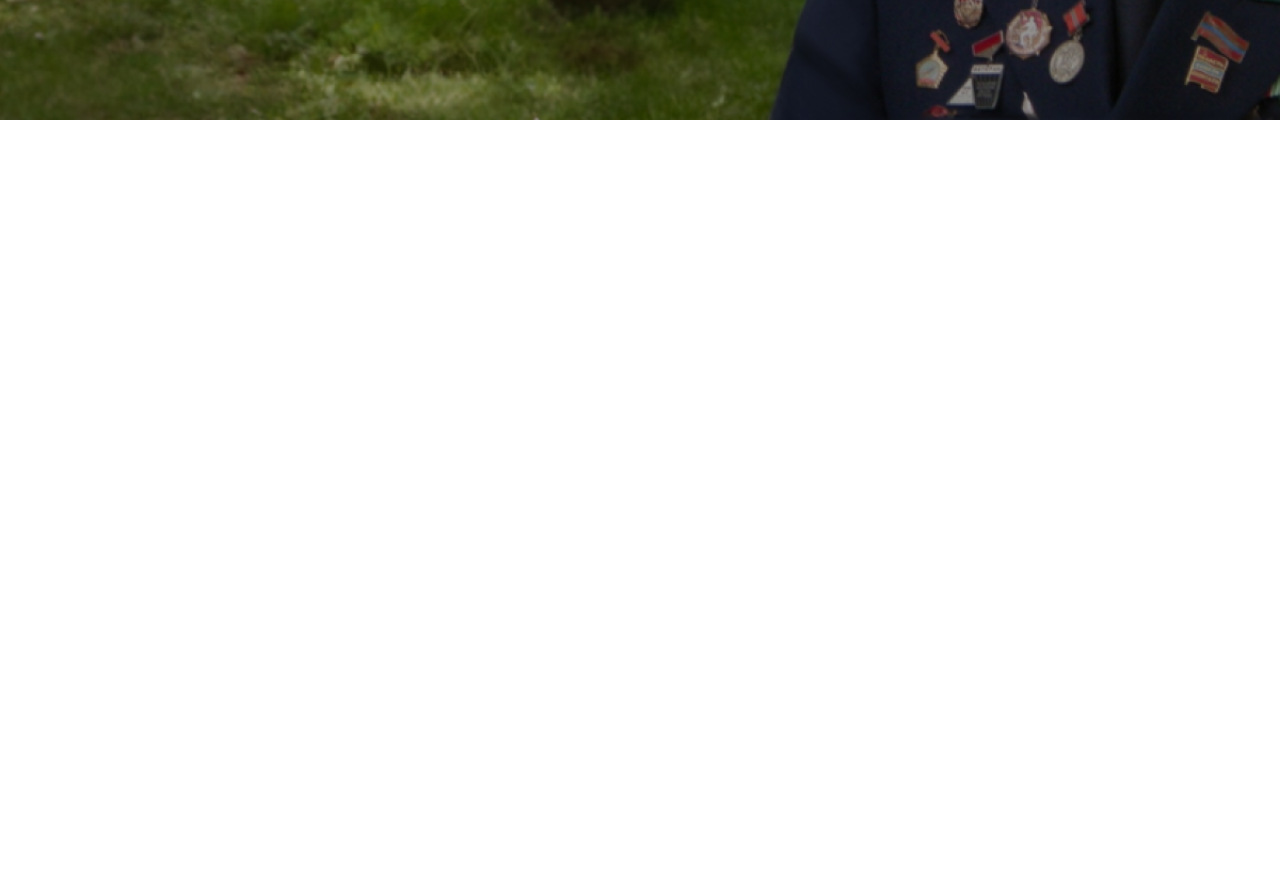
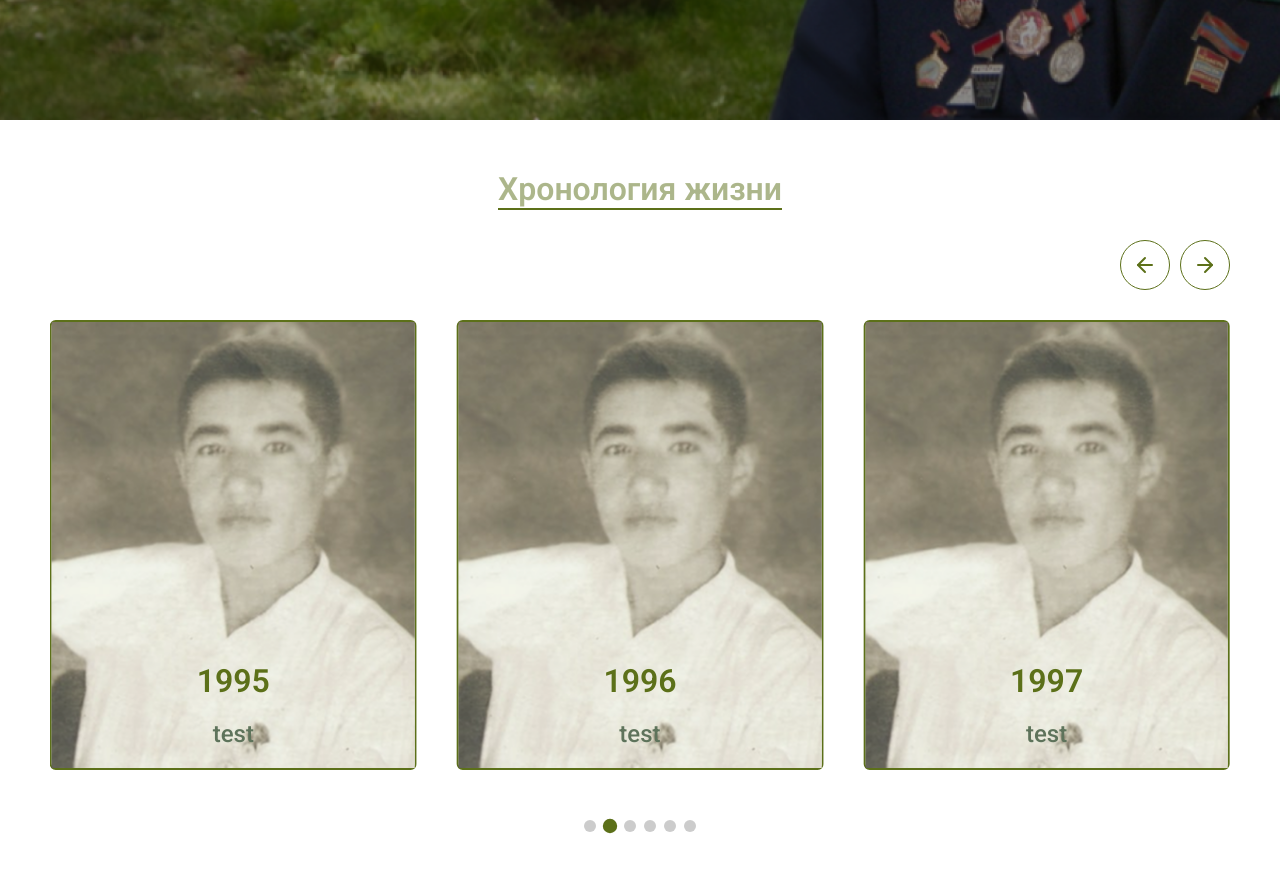
Before and after one commit to Annnabelle/web-page-for-May-9th, a React (Vite) app: page / in a window 1280 px wide. Shown: the part 680-1552 px from the top of the page. Before the commit the page ends 800 px from the top, so only its background shows below. Built offline with nearby package versions, Linux system fonts and the light colour scheme.

Commit message:
add chronology slider

```diff
--- a/package.json
+++ b/package.json
@@ -12,13 +12,16 @@
   "dependencies": {
     "react": "^19.0.0",
     "react-dom": "^19.0.0",
+    "react-icons": "^5.5.0",
     "react-router-dom": "^7.5.1",
-    "sass": "^1.86.3"
+    "sass": "^1.86.3",
+    "swiper": "^11.2.6"
   },
   "devDependencies": {
     "@eslint/js": "^9.22.0",
     "@types/react": "^19.0.10",
     "@types/react-dom": "^19.0.4",
+    "@types/swiper": "^6.0.0",
     "@vitejs/plugin-react": "^4.3.4",
     "eslint": "^9.22.0",
     "eslint-plugin-react-hooks": "^5.2.0",
--- a/src/App.tsx
+++ b/src/App.tsx
@@ -1,13 +1,13 @@
-import { useState } from 'react'
+
 import { BrowserRouter } from 'react-router-dom'
 import Header from './components/header'
-import Hero from './components/hero'
+import Home from './pages/home'
 function App() {
 
   return (
     <BrowserRouter>
       <Header/>
-      <Hero/>
+      <Home/>
     </BrowserRouter>
   )
 }
--- /dev/null
+++ b/src/components/chronology/index.tsx
@@ -0,0 +1,116 @@
+import React, { useRef, useState } from "react";
+import { Swiper, SwiperSlide } from "swiper/react";
+import { Autoplay, Navigation } from "swiper/modules";
+import { FiArrowLeft, FiArrowRight } from "react-icons/fi";
+import chronologyImage from "../../assets/chronology.png";
+import "swiper/swiper-bundle.css";
+import "./styles.sass";
+
+const Chronology = () => {
+  const prevRef = useRef<HTMLButtonElement>(null);
+  const nextRef = useRef<HTMLButtonElement>(null);
+  const [activeIndex, setActiveIndex] = useState(0);
+
+  const chronologyContent = [
+    { id: 1, img: chronologyImage, heading: "1995", description: "test" },
+    { id: 2, img: chronologyImage, heading: "1996", description: "test" },
+    { id: 3, img: chronologyImage, heading: "1997", description: "test" },
+    { id: 4, img: chronologyImage, heading: "1998", description: "test" },
+    { id: 5, img: chronologyImage, heading: "1999", description: "test" },
+    { id: 6, img: chronologyImage, heading: "2000", description: "test" },
+  ];
+
+  return (
+    <div className="chronology">
+      <div className="container">
+        <div className="chronology-content">
+          <div className="chronology-content-title">
+            <h3 className="title">Хронология жизни</h3>
+          </div>
+          <div className="chronology-btns">
+            <button ref={prevRef} className="slider-btn arrow-left">
+              <FiArrowLeft />
+            </button>
+            <button ref={nextRef} className="slider-btn arrow-right">
+              <FiArrowRight />
+            </button>
+          </div>
+
+          <Swiper
+            spaceBetween={50}
+            slidesPerView={3}
+            loop={true}
+            autoplay={{ delay: 2000 }}
+            navigation={{
+              prevEl: prevRef.current!,
+              nextEl: nextRef.current!,
+            }}
+            onBeforeInit={(swiper) => {
+              // @ts-ignore
+              swiper.params.navigation.prevEl = prevRef.current;
+              // @ts-ignore
+              swiper.params.navigation.nextEl = nextRef.current;
+            }}
+            onSlideChange={(swiper) => setActiveIndex(swiper.realIndex)}
+            modules={[Autoplay, Navigation]}
+            centeredSlides={true}
+            speed={1200}
+            className="chronology-swiper"
+            breakpoints={{
+              0: {
+                slidesPerView: 1,
+                spaceBetween: 20,
+              },
+              768: {
+                slidesPerView: 1,
+                spaceBetween: 50,
+              },
+              850: {
+                slidesPerView: 2.5,
+                spaceBetween: 50,
+              },
+              990: {
+                slidesPerView: 2.5,
+                spaceBetween: 50,
+              },
+              1250: {
+                slidesPerView: 3,
+                spaceBetween: 40,
+              },
+            }}
+          >
+            {chronologyContent.map((item) => (
+              <SwiperSlide key={item.id}>
+                <div className="chronology-card">
+                  <div className="chronology-card-content">
+                    <div className="chronology-card-content-img">
+                      <img src={item.img} className="img" alt="" />
+                    </div>
+                    <div className="chronology-card-content-text">
+                      <div className="chronology-card-content-text-heading">
+                        <h5 className="heading">{item.heading}</h5>
+                      </div>
+                      <div className="chronology-card-content-text-description">
+                        <p className="description">{item.description}</p>
+                      </div>
+                    </div>
+                  </div>
+                </div>
+              </SwiperSlide>
+            ))}
+          </Swiper>
+          <div className="custom-pagination">
+            {chronologyContent.map((_, index) => (
+              <span
+                key={index}
+                className={`dot ${index === activeIndex ? "active" : ""}`}
+              />
+            ))}
+          </div>
+        </div>
+      </div>
+    </div>
+  );
+};
+
+export default Chronology;
--- /dev/null
+++ b/src/components/chronology/styles.sass
@@ -0,0 +1,92 @@
+@use 'sass:map'
+@use '../../styles/mixins' as mix
+@use '../../styles/variables' as vars
+
+.chronology
+    padding: 50px 0
+    &-swiper
+        width: 100%
+        display: flex
+        justify-content: center
+    &-content
+        @include mix.flex-content(flex-start, column)
+        row-gap: 30px
+        .custom-pagination
+            @include mix.flex-content(center, row)
+            margin-top: 20px
+            gap: 8px
+            .dot
+                width: 12px
+                height: 12px
+                border-radius: 50%
+                background-color: #ccc
+                transition: all 0.3s ease
+                cursor: pointer
+
+                &.active
+                    background-color: map.get(vars.$main, 'main')
+                    transform: scale(1.2)
+        &-title
+            text-align: center
+            border-bottom: 2px solid map.get(vars.$main, 'main')
+            .title
+                +mix.typography(32px, 600, map.get(vars.$main, 'main'))
+                opacity: 0.5
+    &-card
+        border: 2px solid map.get(vars.$main, 'main')
+        max-width: 390px
+        height: 450px
+        width: 100%
+        position: relative
+        border-radius: 6px
+        @media screen and (max-width: 850px)
+            width: 100%
+            max-width: 100%
+            height: 500px
+        &-content
+            &-img
+                .img
+                    position: absolute
+                    top: 0
+                    left: 0
+                    right: 0
+                    bottom: 0
+                    width: 100%
+                    height: 100%
+                    object-fit: cover
+            &-text
+                position: absolute
+                bottom: 0
+                left: 0
+                height: 100%
+                width: 100%
+                background: #dbe5b64d
+                @include mix.flex-content(flex-end, column)
+                row-gap: 20px
+                padding: 20px 10px
+                &-heading
+                    .heading
+                        +mix.typography(32px, 600, map.get(vars.$main, 'main'))
+                &-description
+                    .description
+                        +mix.typography(24px, 500, map.get(vars.$main, 'secondary'))
+    &-btns
+        width: 100%
+        @include mix.flex-content(flex-end, row)
+        column-gap: 10px
+        .slider-btn
+            cursor: pointer
+            width: 50px
+            height: 50px
+            @include mix.flex-content(center, row)
+            background: map.get(vars.$basic, 'white')
+            border: 1px solid map.get(vars.$main, 'main')
+            border-radius: 50%
+            transition: all 0.5s ease
+            svg
+                cursor: pointer
+                +mix.typography(24px, 600, map.get(vars.$main, 'main'))
+            &:hover
+                background: map.get(vars.$main, 'main')
+                svg
+                    color: map.get(vars.$basic, 'white')
--- a/src/pages/home/index.tsx
+++ b/src/pages/home/index.tsx
@@ -1,10 +1,12 @@
-import React from 'react'
+
 import Hero from '../../components/hero'
+import Chronology from '../../components/chronology'
 
 const Home = () => {
   return (
     <>
         <Hero/>
+        <Chronology/>
     </>
   )
 }
```
Also changed, not shown: src/assets/chronology.png (added), 1 other file (tests, documents, lock files or other folders).
